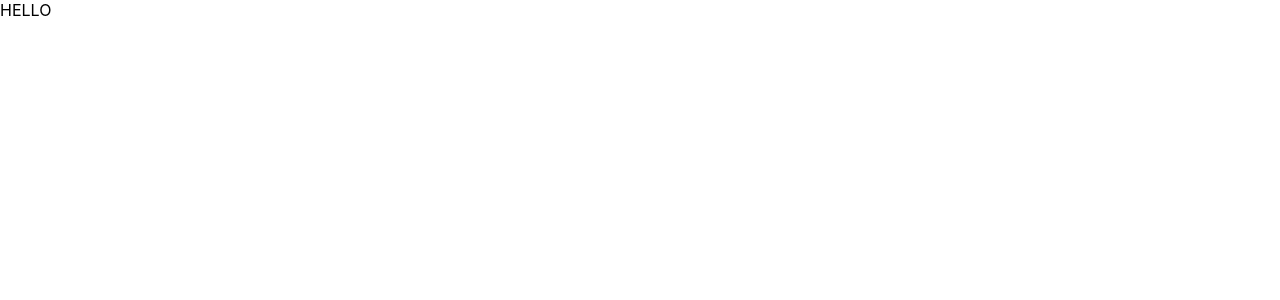
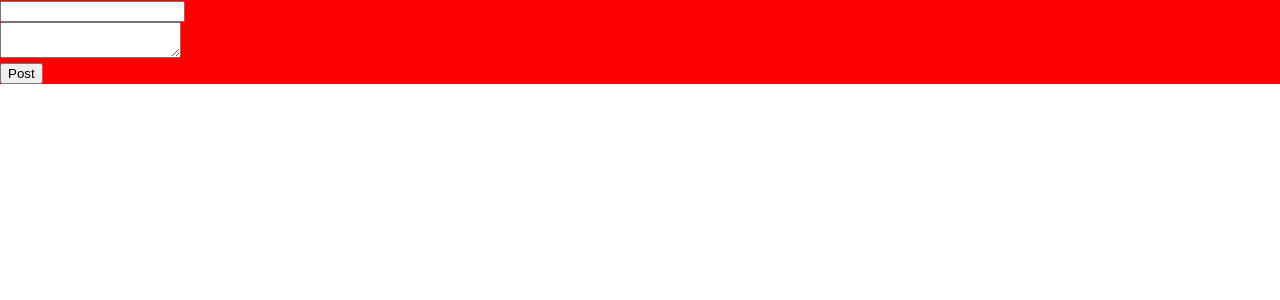
Before and after one commit to andredsouza1105/social_media_althaf_andre, a React (Create React App) app in the folder social_media_app/: page / in a window 1280 px wide. Shown: the top 300 px of the page. Built offline with nearby package versions, Linux system fonts and the light colour scheme.

Commit message:
added new post, created css folder and added new post css

```diff
--- a/social_media_app/src/App.js
+++ b/social_media_app/src/App.js
@@ -1,10 +1,13 @@
 import logo from './logo.svg';
 import './App.css';
+import NewPost from './newPost';
+import React from 'react';
 
 function App() {
-  return (
-    <div> HELLO</div>
-  );
+  return <div>
+   <NewPost></NewPost>
+   </div>
+  ;
 }
 
 export default App;
--- /dev/null
+++ b/social_media_app/src/css/newPost.css
@@ -0,0 +1,3 @@
+div{
+    background-color: red;
+}
--- /dev/null
+++ b/social_media_app/src/newPost.js
@@ -0,0 +1,12 @@
+import React from 'react';
+import './css/newPost.css';
+
+function newPost() {
+  return <div>
+    <input type="text"></input> <br/>
+    <textarea></textarea> <br/>
+    <button>Post</button>
+  </div>;
+}
+
+export default newPost;
```
